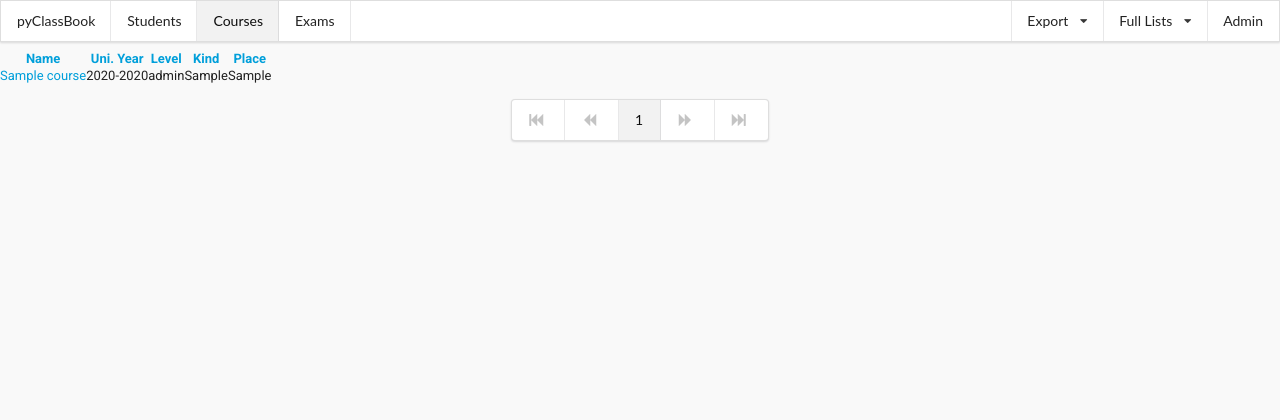
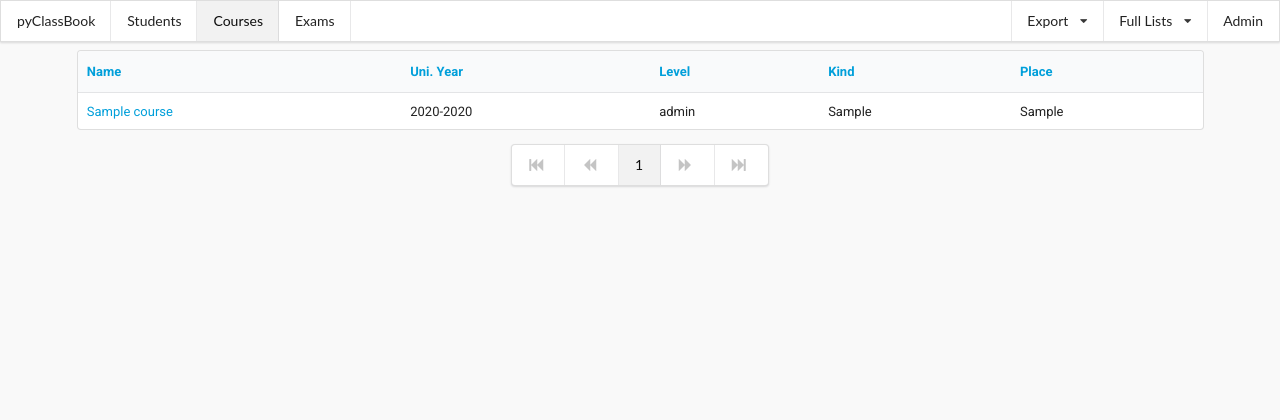
Before and after one commit to mw4rf/pyclassbook, a Django app: page /courses/ in a window 1280 px wide. Shown: the top 420 px of the page. Run offline with Django 3.2, Linux system fonts and the light colour scheme; a user stored in the database is signed in; tables that the repository leaves empty hold one stand-in row (values such as "Sample post").

Commit message:
courses list

```diff
--- a/courses/templates/courses/index.html
+++ b/courses/templates/courses/index.html
@@ -7,8 +7,8 @@
 
 {% block content %}
 
-<div class="container">
-    <table class="table table-hover">
+<div class="ui container">
+    <table class="ui single line selectable table">
         <thead>
         <tr>
             <th><a href="?{% sort_row request 'order_by' 'name' %}">{% trans "Name" %}</a></th>
```
